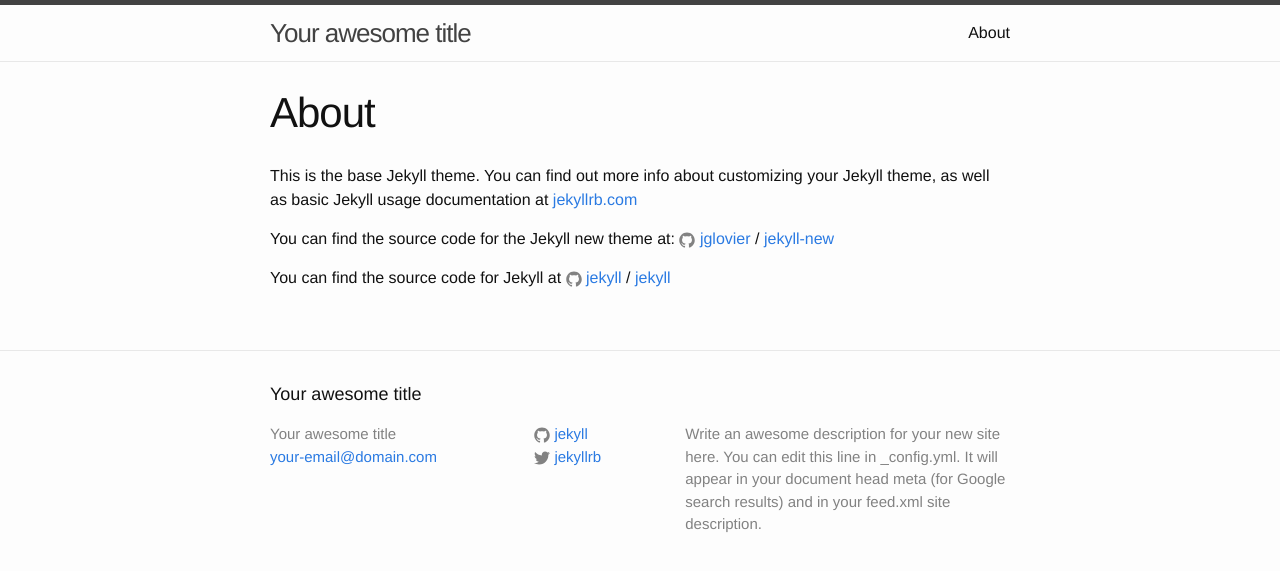
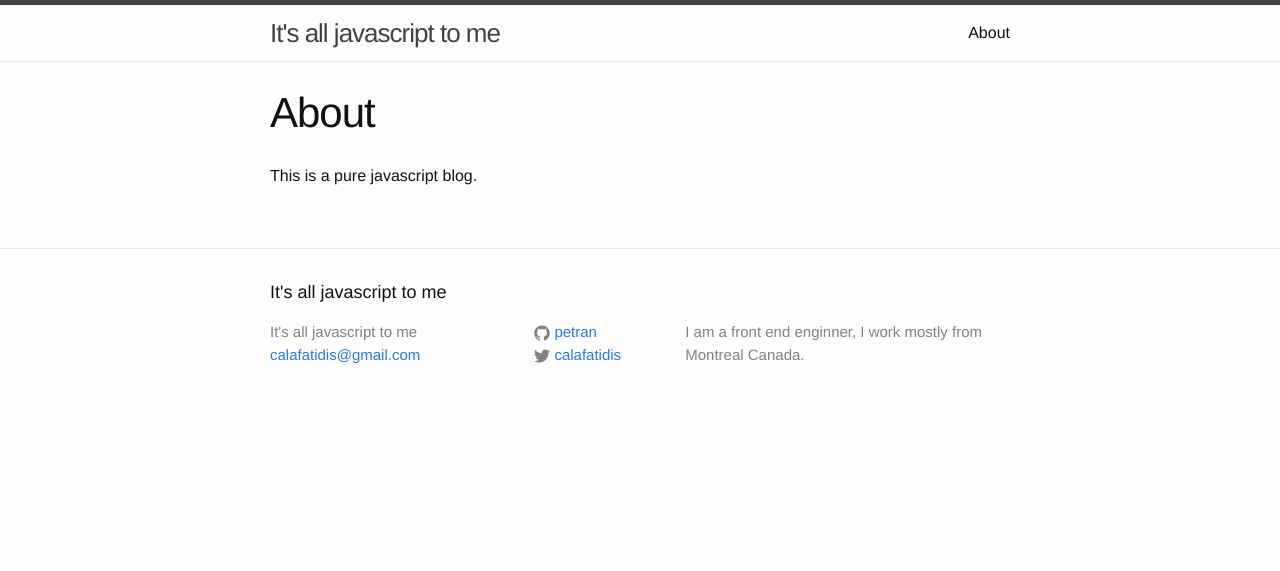
Before and after one commit to PetrosKalafatidis/petran.github.io, a Jekyll site: the page built from about.md, in a window 1280 px wide. Shown: the top 571 px of the page. Built offline with Jekyll 4.4.1, drawn with Linux system fonts in a browser that asks for light colours.

Commit message:
some changes

```diff
--- a/_config.yml
+++ b/_config.yml
@@ -6,16 +6,13 @@
 # 'jekyll serve'. If you change this file, please restart the server process.
 
 # Site settings
-title: Your awesome title
-email: your-email@domain.com
+title: It's all javascript to me
+email: calafatidis@gmail.com
 description: > # this means to ignore newlines until "baseurl:"
-  Write an awesome description for your new site here. You can edit this
-  line in _config.yml. It will appear in your document head meta (for
-  Google search results) and in your feed.xml site description.
+  I am a front end enginner, I work mostly from Montreal Canada.
 baseurl: "" # the subpath of your site, e.g. /blog
-url: "http://yourdomain.com" # the base hostname & protocol for your site
-twitter_username: jekyllrb
-github_username:  jekyll
+url: "http://petran.github.io/" # the base hostname & protocol for your site
+twitter_username: calafatidis
+github_username:  petran
 
 # Build settings
-markdown: kramdown
--- a/about.md
+++ b/about.md
@@ -4,12 +4,4 @@ title: About
 permalink: /about/
 ---
 
-This is the base Jekyll theme. You can find out more info about customizing your Jekyll theme, as well as basic Jekyll usage documentation at [jekyllrb.com](http://jekyllrb.com/)
-
-You can find the source code for the Jekyll new theme at:
-{% include icon-github.html username="jglovier" %} /
-[jekyll-new](https://github.com/jglovier/jekyll-new)
-
-You can find the source code for Jekyll at
-{% include icon-github.html username="jekyll" %} /
-[jekyll](https://github.com/jekyll/jekyll)
+This is a pure javascript blog.
--- a/index.html
+++ b/index.html
@@ -18,6 +18,4 @@ layout: default
     {% endfor %}
   </ul>
 
-  <p class="rss-subscribe">subscribe <a href="{{ "/feed.xml" | prepend: site.baseurl }}">via RSS</a></p>
-
 </div>
```
